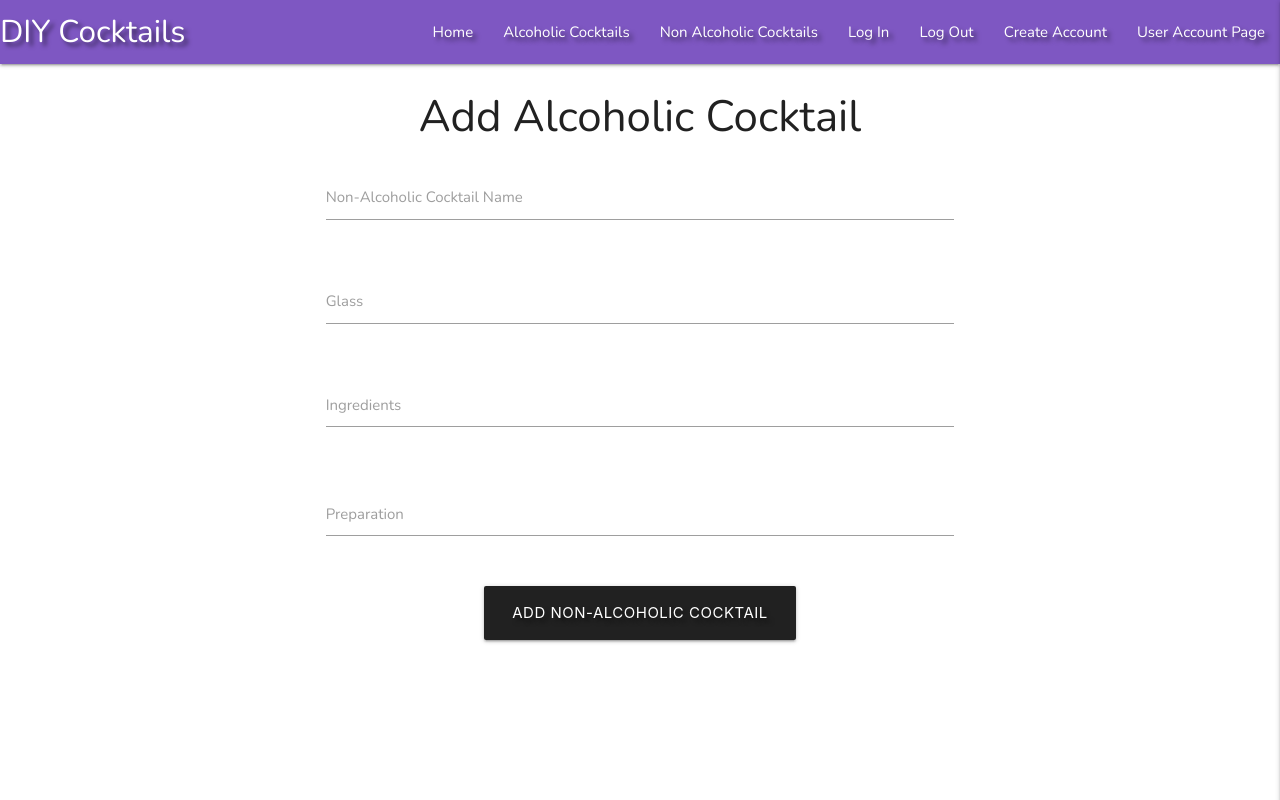
After one commit to davidhuk/david-harris-mp3, a Flask app: page /add_non_alcoholic_cocktails in a window 1280 px wide; the page is wider, and only the part inside the window is pictured. The commit adds this page. Run offline with Flask 2, Linux system fonts and the light colour scheme; some libraries are stand-ins or nearby versions.

Commit message:
Created add_non_alcoholic_cocktails.html page, used Google Materialize CSS form. Configured to import data for non-alcoholic cocktails. Created Python logic for importing form data to the database. Tested and confirmed the data imports to database, then confirmed it loads to html on live website.

```diff
--- a/app.py
+++ b/app.py
@@ -79,12 +79,28 @@ def add_alcoholic_cocktails():
             "preparation": request.form.get("preparation")
         }
         mongo.db.alcoholic_cocktails.insert_one(alcoholic_cocktails)
-        flash("Alcoholic cocktail successfully added to the website database.")
+        flash("Alcoholic cocktail successfully added to the database.")
         return redirect(url_for("alcoholic_cocktails"))
 
     return render_template("add_alcoholic_cocktails.html")
 
 
+@app.route("/add_non_alcoholic_cocktails", methods=["GET", "POST"])
+def add_non_alcoholic_cocktails():
+    if request.method == "POST":
+        non_alcoholic_cocktails = {
+            "cocktail_name": request.form.get("cocktail_name"),
+            "ingredients": request.form.get("ingredients"),
+            "glass": request.form.get("glass"),
+            "preparation": request.form.get("preparation")
+        }
+        mongo.db.non_alcoholic_cocktails.insert_one(non_alcoholic_cocktails)
+        flash("Non-Alcoholic cocktail successfully added to the database.")
+        return redirect(url_for("non_alcoholic_cocktails"))
+
+    return render_template("add_non_alcoholic_cocktails.html")
+
+
 if __name__ == '__main__':
     app.run(host=os.environ.get('IP'),
             port=int(os.environ.get('PORT')))
--- /dev/null
+++ b/templates/add_non_alcoholic_cocktails.html
@@ -0,0 +1,43 @@
+{% extends "base.html" %}
+{% block content %}
+
+<h3 class="center-align">Add Alcoholic Cocktail</h3>
+
+<form class="col s12" method="POST" action="{{ url_for('add_non_alcoholic_cocktails') }}">
+    <div class="row">
+        <div class="input-field col s12 m6 offset-m3 center-align">
+            <input id="cocktail_name" name="cocktail_name" minlength="1" maxlength="100" type="text" class="validate"
+                required>
+            <label for="cocktail_name">Non-Alcoholic Cocktail Name</label>
+        </div>
+    </div>
+    <div class="row">
+        <div class="input-field col s12 m6 offset-m3 center-align">
+            <input id="glass" name="glass" minlength="1" maxlength="100" type="text" class="validate" required>
+            <label for="glass">Glass</label>
+        </div>
+    </div>
+    <div class="row">
+        <div class="input-field col s12 m6 offset-m3 center-align">
+            <textarea id="ingredients" name="ingredients" minlength="1" maxlength="1000"
+                class="materialize-textarea validate" required></textarea>
+            <label for="ingredients">Ingredients</label>
+        </div>
+    </div>
+    <div class="row">
+        <div class="input-field col s12 m6 offset-m3 center-align">
+            <textarea id="preparation" name="preparation" minlength="1" maxlength="1000"
+                class="materialize-textarea validate" required></textarea>
+            <label for="preparation">Preparation</label>
+        </div>
+    </div>
+    <div class="row">
+        <div class="col s12 m6 offset-m3 center-align">
+            <button type="submit"
+                class="waves-effect waves-light btn-large text-shadow white-text grey darken-4 hoverable">Add Non-Alcoholic
+                Cocktail</button>
+        </div>
+    </div>
+</form>
+
+{% endblock %}
--- a/templates/non_alcoholic_cocktails.html
+++ b/templates/non_alcoholic_cocktails.html
@@ -4,7 +4,7 @@
 <h1 class="center-align">DIY Non-Alcoholic Cocktails</h1>
 
 <div class="card-action center-align">
-    <a href="#" class="waves-effect waves-light btn-large text-shadow white-text grey darken-4 center-align hoverable">Add a new non-cocktail to the list</a>
+    <a href="{{ url_for('add_non_alcoholic_cocktails') }}" class="waves-effect waves-light btn-large text-shadow white-text grey darken-4 center-align hoverable">Add a new non-cocktail to the list</a>
 </div>
 
 {% for non_alcoholic_cocktail in non_alcoholic_cocktails %}
```
